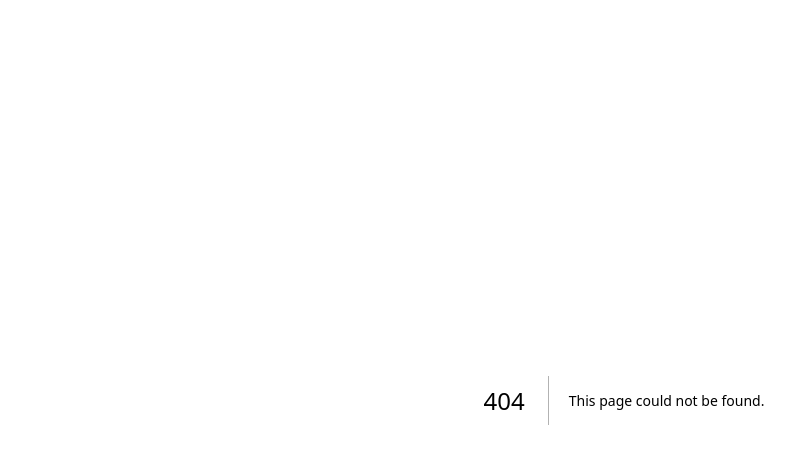
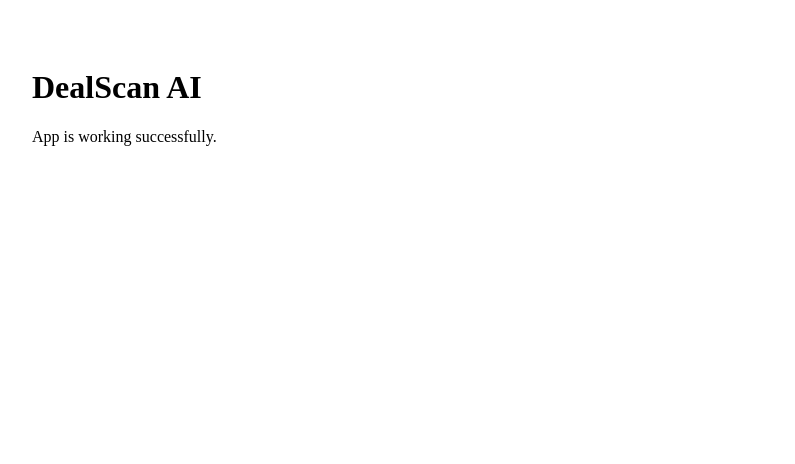
Before and after one commit to Rohanifsa/dealscan-ai, a Next.js app: page /home in a window 1280 px wide. Before the commit this address had no page. Shown: the top 464 px of the page, without its empty margins (16-811 px from the left). Built offline with nearby package versions, Linux system fonts and the light colour scheme.

Commit message:
home folder

```diff
--- a/next.config.ts
+++ b/next.config.ts
@@ -2,13 +2,7 @@ import type { NextConfig } from "next";
 
 const nextConfig: NextConfig = {
   async redirects() {
-    return [
-      {
-        source: "/",
-        destination: "/dashboard",
-        permanent: false,
-      },
-    ];
+    return [];
   },
 };
 
--- /dev/null
+++ b/src/app/home/page.tsx
@@ -0,0 +1,8 @@
+export default function Home() {
+  return (
+    <div style={{ padding: 40 }}>
+      <h1>DealScan AI</h1>
+      <p>App is working successfully.</p>
+    </div>
+  );
+}
```
Also changed, not shown: 2 other files (tests, documents, lock files or other folders).
